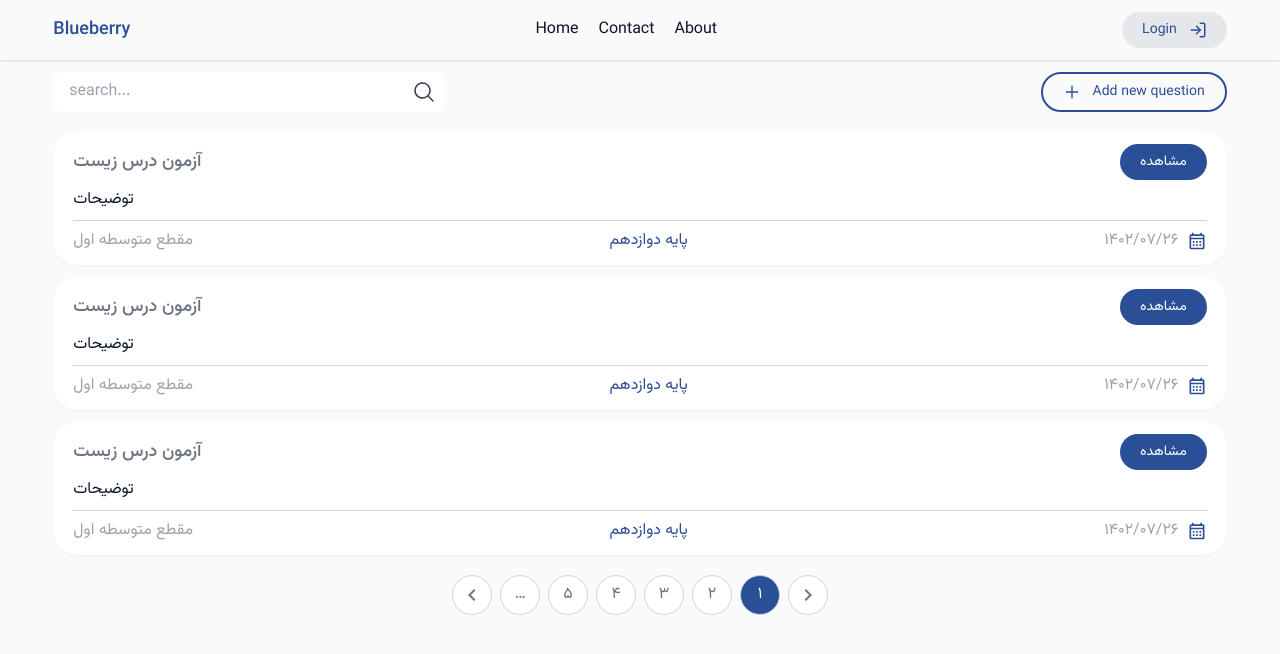
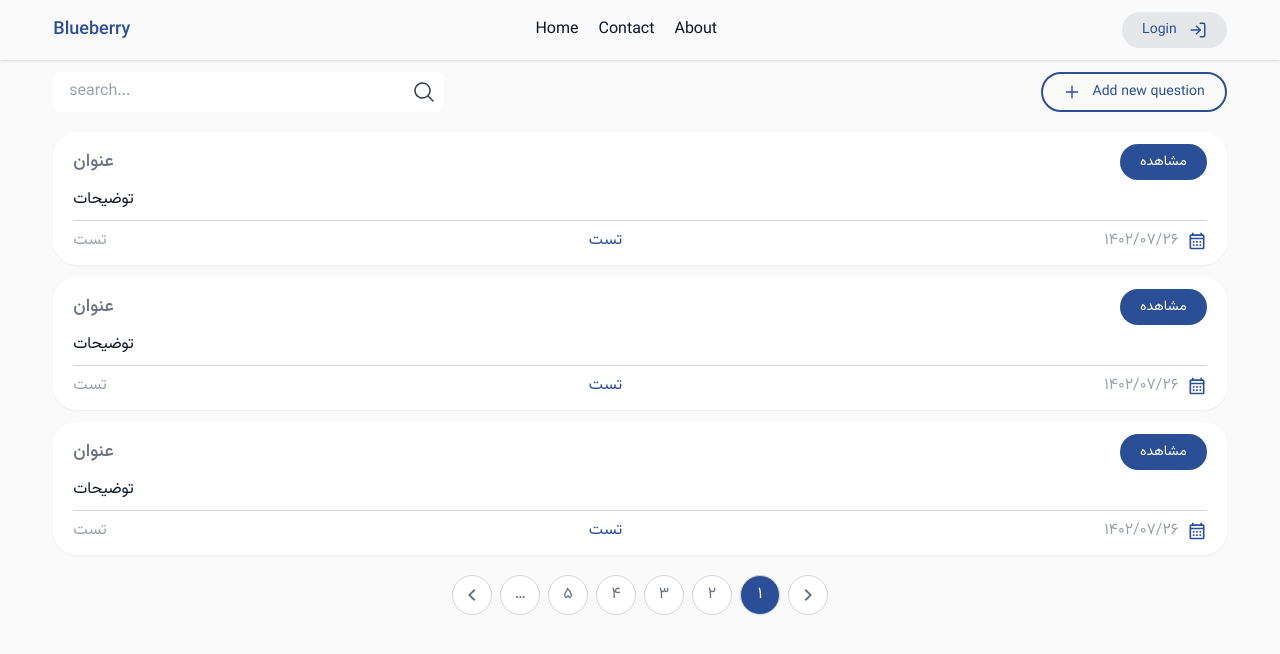
Before and after one commit to Kiyarash17/webelopers_front, a Next.js app: page /en/questions in a window 1280 px wide. Shown: the top 654 px of the page. Built offline with nearby package versions, Linux system fonts and the light colour scheme.

Commit message:
Update question card

```diff
--- a/components/questions/cards/index.tsx
+++ b/components/questions/cards/index.tsx
@@ -3,35 +3,15 @@ import { MdOutlineCalendarMonth } from "react-icons/md";
 
 export default function QuestionCard() {
   return (
-    <>
-      {/* <div className="hidden md:flex justify-between rounded-3xl shadow-sm px-10 py-5 bg-white">
-        <div className="flex items-center gap-3">
-          <h6 className="text-gray-500">آزمون‌ درس زیست</h6>
-          <div className="w-[1px] bg-gray-300 h-full"></div>
-          <p className="text-gray-400">مقطع متوسطه اول</p>
-          <div className="w-[1px] bg-gray-300 h-full"></div>
-          <p className="text-primary">پایه دوازدهم</p>
-          <div className="w-[1px] bg-gray-300 h-full"></div>
-          <div className="flex items-center gap-2">
-            <p className="text-gray-400">1402/07/26</p>
-            <MdOutlineCalendarMonth className="text-primary text-xl" />
-          </div>
-        </div>
-        <div>
-          <Button color="primary" className="!rounded-3xl">
-            شرکت در آزمون
-          </Button>
-        </div>
-      </div> */}
-
-      {/* For responsive design */}
     <div className=" space-y-2 rounded-3xl shadow-sm px-5 py-3 bg-white">
       <div className="flex justify-between items-center">
-          <h6 className="text-gray-500 text-base md:text-lg">
-            آزمون‌ درس زیست
-          </h6>
+        <h6 className="text-gray-500 text-base md:text-lg">عنوان</h6>
         <div>
-            <Button color="primary" className="!rounded-3xl !text-sm" href={`/questions/${12}`}>
+          <Button
+            color="primary"
+            className="!rounded-3xl !text-sm"
+            href={`/questions/${12}`}
+          >
             مشاهده
           </Button>
         </div>
@@ -40,11 +20,11 @@ export default function QuestionCard() {
       <div className="h-[1px] w-full bg-gray-300"></div>
       <div className="flex items-center justify-between">
         <p className="text-gray-400 text-xs sm:text-sm md:text-base">
-            مقطع متوسطه اول
+          تست
         </p>
         <div className="w-[1px] bg-gray-300 h-full"></div>
         <p className="text-primary text-xs sm:text-sm md:text-base">
-            پایه دوازدهم
+          تست
         </p>
         <div className="w-[1px] bg-gray-300 h-full"></div>
         <div className="flex items-center gap-2">
@@ -55,6 +35,5 @@ export default function QuestionCard() {
         </div>
       </div>
     </div>
-    </>
   );
 }
```
Lines whose indentation alone changed are shown as unchanged.
